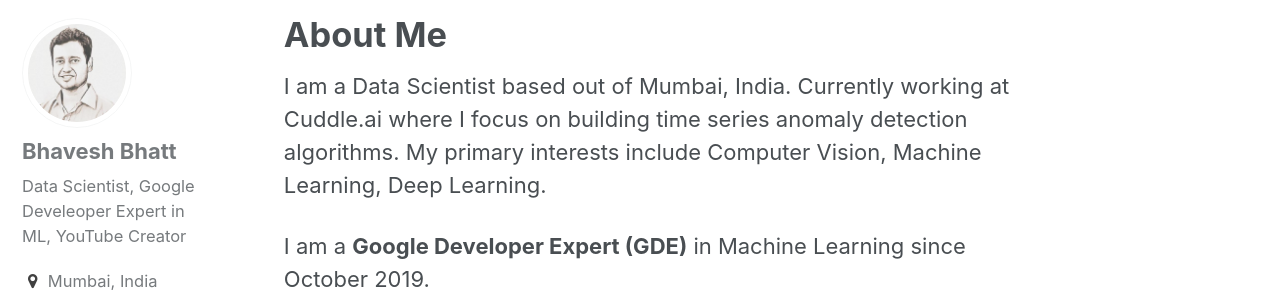
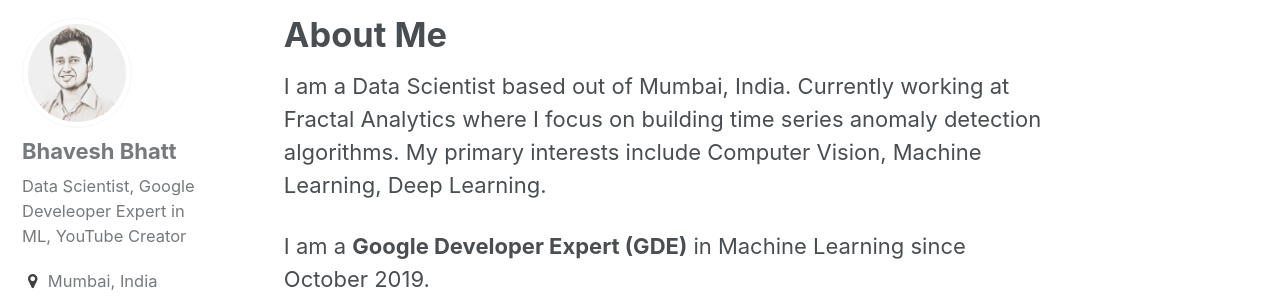
Before and after one commit to bhattbhavesh91/bhattbhavesh91.github.io, a Jekyll site: the page built from _pages/about.md, in a window 1280 px wide and 1394 px high. Shown: the part 126-426 px from the top of the window. Built offline with Jekyll 4.4.1, drawn with Linux system fonts in a browser that asks for light colours.

Commit message:
modified to fractal

```diff
--- a/_pages/about.md
+++ b/_pages/about.md
@@ -6,7 +6,10 @@ title: "About Me"
 <!---Hi I’m Bhavesh, I studied electronics engineering but I’ve been interested in machine learning. I made this website to post some of the videos that I’ve created and to serve as a portfolio of sorts. Besides that I enjoy photography, cricket.
 -->
 
-I am a Data Scientist based out of Mumbai, India. Currently working at Cuddle.ai where I focus on building time series anomaly detection algorithms. My primary interests include Computer Vision, Machine Learning, Deep Learning.
+<!---I am a Data Scientist based out of Mumbai, India. Currently working at Cuddle.ai where I focus on building time series anomaly detection algorithms. My primary interests include Computer Vision, Machine Learning, Deep Learning.
+-->
+
+I am a Data Scientist based out of Mumbai, India. Currently working at Fractal Analytics where I focus on building time series anomaly detection algorithms. My primary interests include Computer Vision, Machine Learning, Deep Learning.
 
 I am a **Google Developer Expert (GDE)** in Machine Learning since October 2019.
 
--- a/_pages/resume.md
+++ b/_pages/resume.md
@@ -25,7 +25,7 @@ Additionally, I have been a consistent topper of my batch during my undergraduat
 * **Concepts** - Linear Regression, Decision Tree, Random Forest, PCA
 
 ### Work Experience
-* **Data Scientist** at **Cuddle.ai - Fractal Analytics**, Mumbai (Oct 2018 - Oct 2019)
+* **Data Scientist** at **Fractal Analytics**, Mumbai (Oct 2018 - Oct 2019)
 Designed & deployed various time series based anomaly detection algorithms in Python & PySpark.
 * **Data Scientist** at **FlexiLoans**, Mumbai (Nov 2017 - Oct 2018)
 Designed and deployed multiple models on deep learning, text matching, natural language processing. Formulated queries & extracted data from the database and performed visualizations.
```
